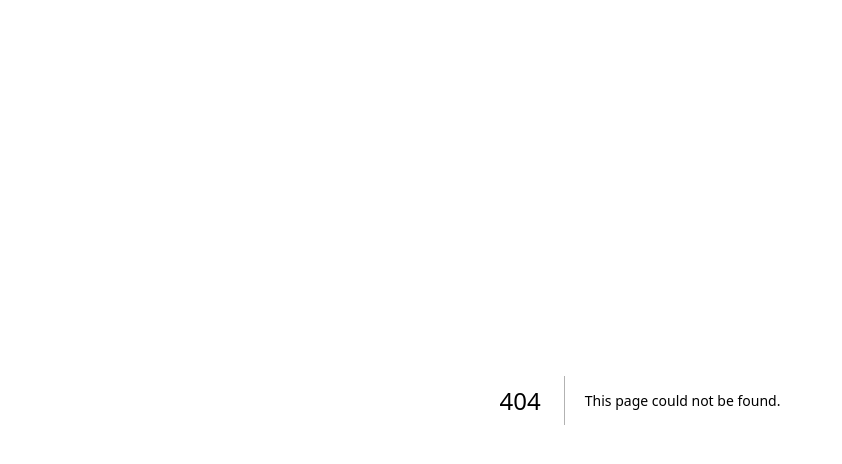
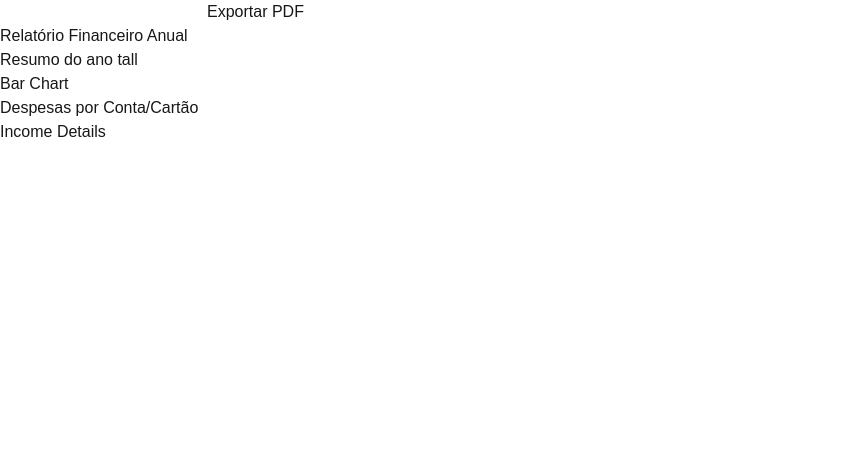
Before and after one commit to Lukas-Christopher13/Projeto_Final_Web, a Next.js app: page /financeiro_anual in a window 1280 px wide. Before the commit this address had no page. Shown: the top 464 px of the page, without its empty margins (0-842 px from the left). Built offline with nearby package versions, Linux system fonts and the light colour scheme.

Commit message:
templates criados

```diff
--- /dev/null
+++ b/app/financeiro_anual/components/AnnualSummary.js
@@ -0,0 +1,26 @@
+import styles from './AnnualSummary.module.css';
+
+export default function AnnualSummary() {
+    return (
+        <div className={styles.container}>
+            <h1>Relatório Financeiro Anual</h1>
+            <p>Resumo do ano tall</p>
+
+            <div className={styles.resumo}>
+
+                <div className={styles.renda}>
+
+                </div>
+
+                <div className={styles.despesa}>
+
+                </div>
+
+                <div className={styles.saldo}>
+
+                </div>
+
+            </div>
+        </div>
+    );
+}
--- /dev/null
+++ b/app/financeiro_anual/components/BarChart.js
@@ -0,0 +1,12 @@
+import styles from './BarChart.module.css';
+
+export default function BarChart() {
+    return (
+        <div className={styles.barChart}>
+            <h1>Bar Chart</h1>
+            <div className={styles.graph}>
+
+            </div>
+        </div>
+    );
+}
--- /dev/null
+++ b/app/financeiro_anual/components/CardExpenseDetails.js
@@ -0,0 +1,7 @@
+export default function CardExpenseDetails() {
+    return (
+        <div>
+            <h1>Despesas por Conta/Cartão</h1>
+        </div>
+    );
+}
--- /dev/null
+++ b/app/financeiro_anual/components/IncomeDetails.js
@@ -0,0 +1,10 @@
+import styles from './IncomeDetails.module.css';
+
+export default function IncomeDetails() {
+    return (
+        <div className={styles.container}>
+            <h1>Income Details</h1>
+            {/* Add your component content here */}
+        </div>
+    );
+}
--- /dev/null
+++ b/app/financeiro_anual/components/YearFilter.js
@@ -0,0 +1,10 @@
+import styles from './YearFilter.module.css';
+
+export default function YearFilter() {
+    return (
+        <div className={styles.container}>
+            <input type='data'></input>
+            <button>Exportar PDF</button>
+        </div>
+    );
+}
--- /dev/null
+++ b/app/financeiro_anual/page.js
@@ -0,0 +1,18 @@
+import React from 'react';
+import YearFilter from './components/YearFilter';
+import AnnualSummary from './components/AnnualSummary';
+import BarChart from './components/BarChart';
+import IncomeDetails from './components/IncomeDetails';
+import CardExpenseDetails from './components/CardExpenseDetails';
+
+export default function FinanceiroAnual() {
+    return (
+        <div>
+            <YearFilter />
+            <AnnualSummary />
+            <BarChart />
+            <CardExpenseDetails />
+            <IncomeDetails />
+        </div>
+    );
+}
```
Also changed, not shown: app/financeiro_anual/components/AnnualSummary.module.css (added), app/financeiro_anual/components/BarChart.module.css (added), app/financeiro_anual/components/CardExpenseDetails.module.css (added), app/financeiro_anual/components/IncomeDetails.module.css (added), app/financeiro_anual/components/YearFilter.module.css (added).
